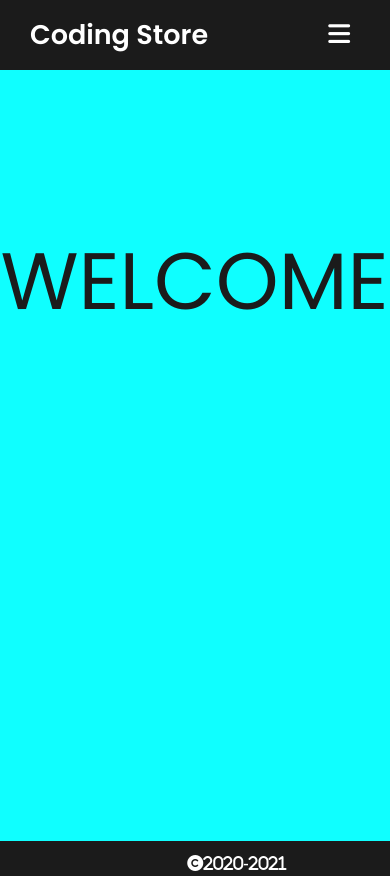
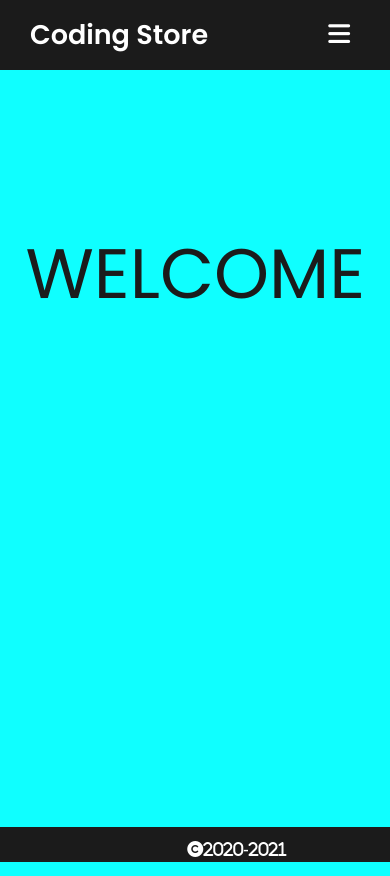
Before and after one commit to codingstore00/codingstore.github.io, a plain HTML site: page index.html in a window 390 px wide. Drawn offline with nearby package versions, Linux system fonts and the light colour scheme.

Commit message:
Update mywebsite.css

```diff
--- a/mywebsite.css
+++ b/mywebsite.css
@@ -248,10 +248,10 @@ p{
   right: 50%;
   transform: translate(0.1%);
   margin-left: 0px;
-  font-size: 80px;
+  font-size: 70px;
   color: #1b1b1b;
   text-align: center;
-  padding-right: 30px;
+  padding-right: 0px;
   max-width: 100%;
   }
 
```
